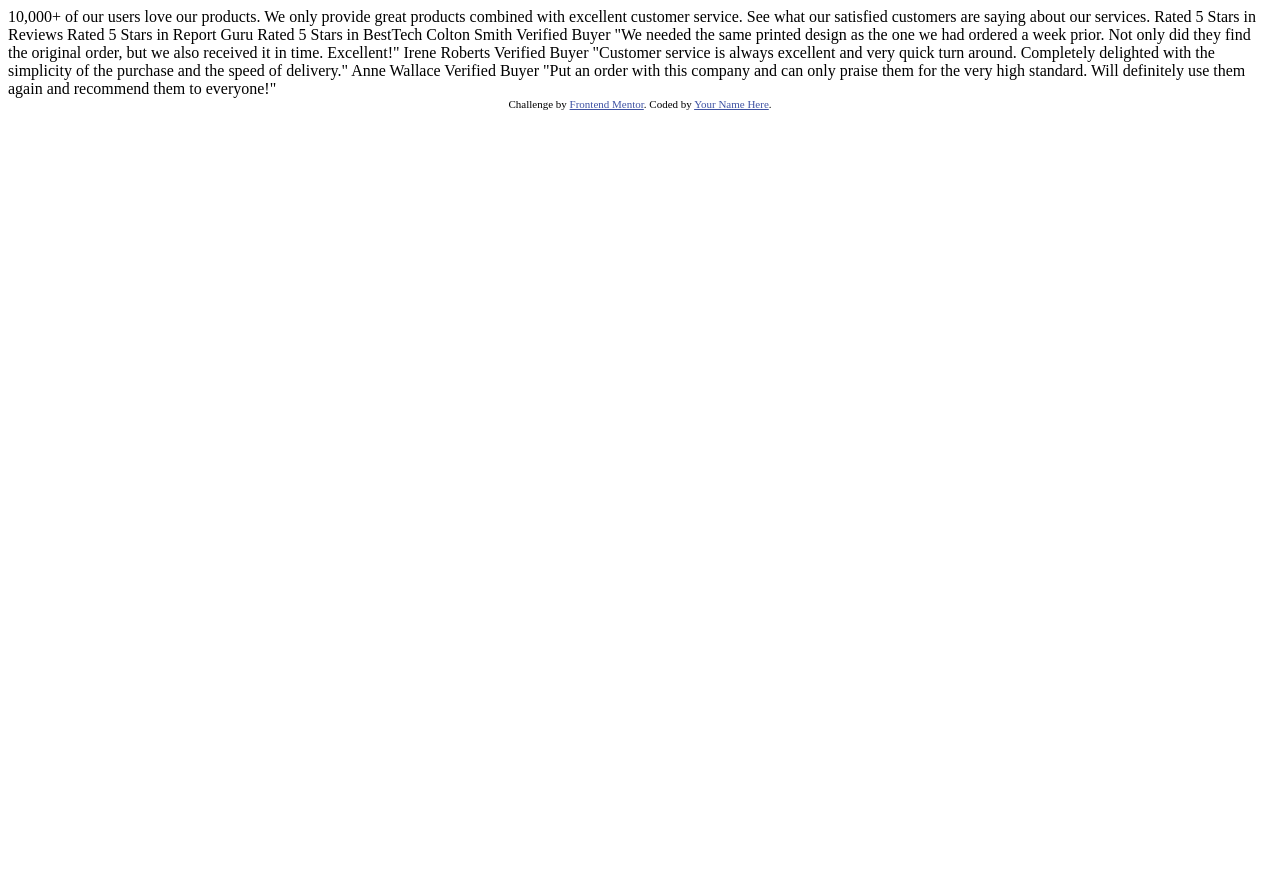
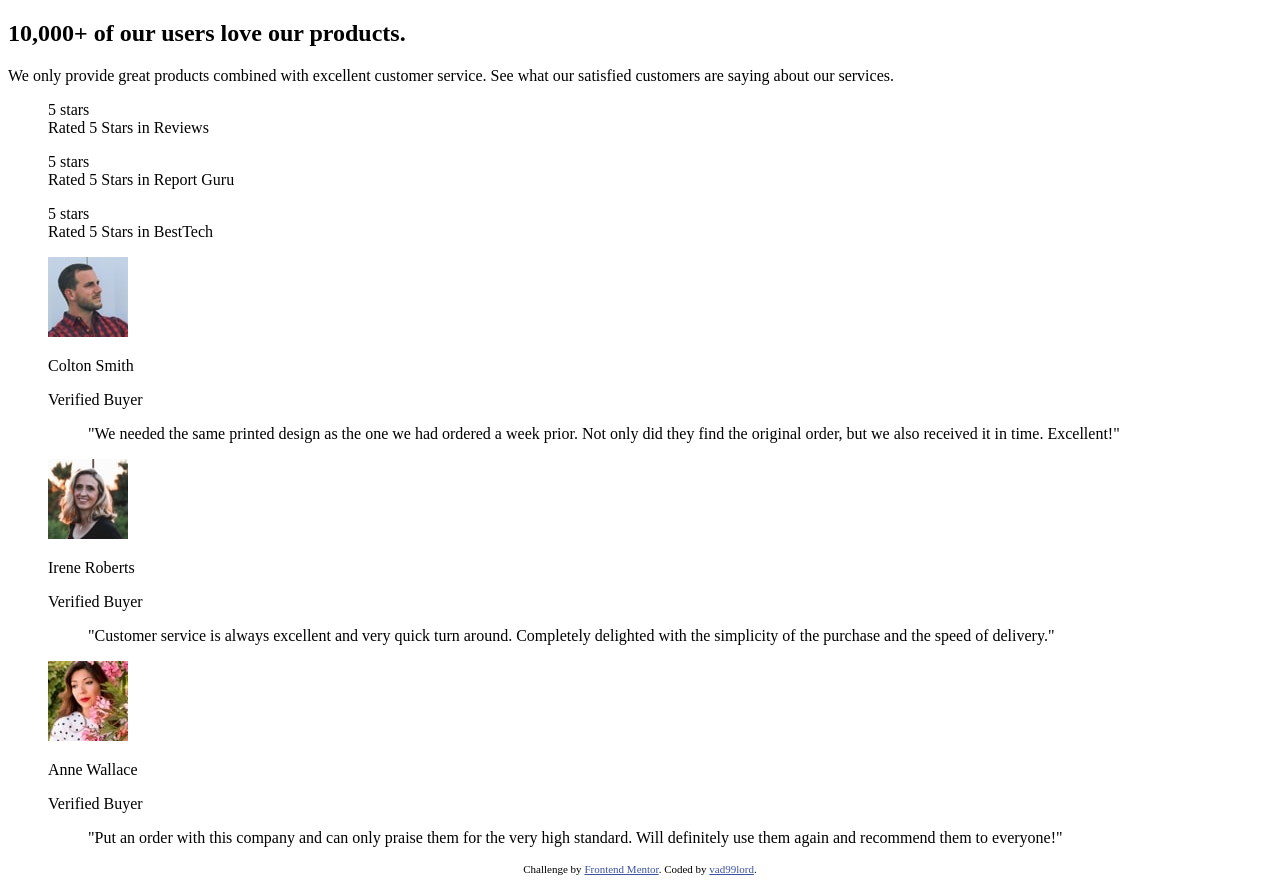
Before and after one commit to vad99lord/social-proof-section, a plain HTML site: page index.html in a window 1280 px wide. Before the commit the page ends 800 px from the top, so only its background shows below. Drawn offline with Linux system fonts and the light colour scheme.

Commit message:
add basic html section markup

```diff
--- a/index.html
+++ b/index.html
@@ -2,7 +2,10 @@
 <html lang="en">
   <head>
     <meta charset="UTF-8" />
-    <meta name="viewport" content="width=device-width, initial-scale=1.0" />
+    <meta
+      name="viewport"
+      content="width=device-width, initial-scale=1.0"
+    />
     <!-- displays site properly based on user's device -->
 
     <link
@@ -26,36 +29,96 @@
     </style>
   </head>
   <body>
-    10,000+ of our users love our products.
-
-    We only provide great products combined with excellent customer service.
-    See what our satisfied customers are saying about our services.
-
-    Rated 5 Stars in Reviews
-    Rated 5 Stars in Report Guru
-    Rated 5 Stars in BestTech
-
-    Colton Smith
-    Verified Buyer
-    "We needed the same printed design as the one we had ordered a week prior.
-    Not only did they find the original order, but we also received it in time.
-    Excellent!"
-
-    Irene Roberts
-    Verified Buyer
-    "Customer service is always excellent and very quick turn around. Completely
-    delighted with the simplicity of the purchase and the speed of delivery."
-
-    Anne Wallace
-    Verified Buyer
-    "Put an order with this company and can only praise them for the very high
-    standard. Will definitely use them again and recommend them to everyone!"
-
+    <main>
+      <section class="section-social-proof">
+        <h1 class="section-heading">
+          10,000+ of our users love our products.
+        </h1>
+        <p class="section-description">
+          We only provide great products combined with excellent
+          customer service. See what our satisfied customers are
+          saying about our services.
+        </p>
+        <div class="featured-in-container">
+          <figure class="featured-in">
+            <div class="featured-in-rating">5 stars</div>
+            <figcaption class="featured-in-text">
+              Rated 5 Stars in Reviews
+            </figcaption>
+          </figure>
+          <figure class="featured-in">
+            <div class="featured-in-rating">5 stars</div>
+            <figcaption class="featured-in-text">
+              Rated 5 Stars in Report Guru
+            </figcaption>
+          </figure>
+          <figure class="featured-in">
+            <div class="featured-in-rating">5 stars</div>
+            <figcaption class="featured-in-text">
+              Rated 5 Stars in BestTech
+            </figcaption>
+          </figure>
+        </div>
+        <div class="testimonials-container">
+          <figure class="testimonial">
+            <figcaption class="testimonial-customer">
+              <img
+                class="testimonial-customer-image"
+                src="./images/image-colton.jpg"
+                alt="customer Colton Smith"
+              />
+              <p class="testimonial-customer-name">Colton Smith</p>
+              <p class="testimonial-customer-text">Verified Buyer</p>
+            </figcaption>
+            <blockquote class="testimonial-customer-review">
+              "We needed the same printed design as the one we had
+              ordered a week prior. Not only did they find the
+              original order, but we also received it in time.
+              Excellent!"
+            </blockquote>
+          </figure>
+          <figure class="testimonial">
+            <figcaption class="testimonial-customer">
+              <img
+                class="testimonial-customer-image"
+                src="./images/image-irene.jpg"
+                alt="customer Irene Roberts"
+              />
+              <p class="testimonial-customer-name">Irene Roberts</p>
+              <p class="testimonial-customer-text">Verified Buyer</p>
+            </figcaption>
+            <blockquote class="testimonial-customer-review">
+              "Customer service is always excellent and very quick
+              turn around. Completely delighted with the simplicity of
+              the purchase and the speed of delivery."
+            </blockquote>
+          </figure>
+          <figure class="testimonial">
+            <figcaption class="testimonial-customer">
+              <img
+                class="testimonial-customer-image"
+                src="./images/image-anne.jpg"
+                alt="customer Anne Wallace"
+              />
+              <p class="testimonial-customer-name">Anne Wallace</p>
+              <p class="testimonial-customer-text">Verified Buyer</p>
+            </figcaption>
+            <blockquote class="testimonial-customer-review">
+              "Put an order with this company and can only praise them
+              for the very high standard. Will definitely use them
+              again and recommend them to everyone!"
+            </blockquote>
+          </figure>
+        </div>
+      </section>
+    </main>
     <div class="attribution">
       Challenge by
-      <a href="https://www.frontendmentor.io?ref=challenge" target="_blank"
+      <a
+        href="https://www.frontendmentor.io?ref=challenge"
+        target="_blank"
         >Frontend Mentor</a
-      >. Coded by <a href="#">Your Name Here</a>.
+      >. Coded by <a href="#">vad99lord</a>.
     </div>
   </body>
 </html>
```
